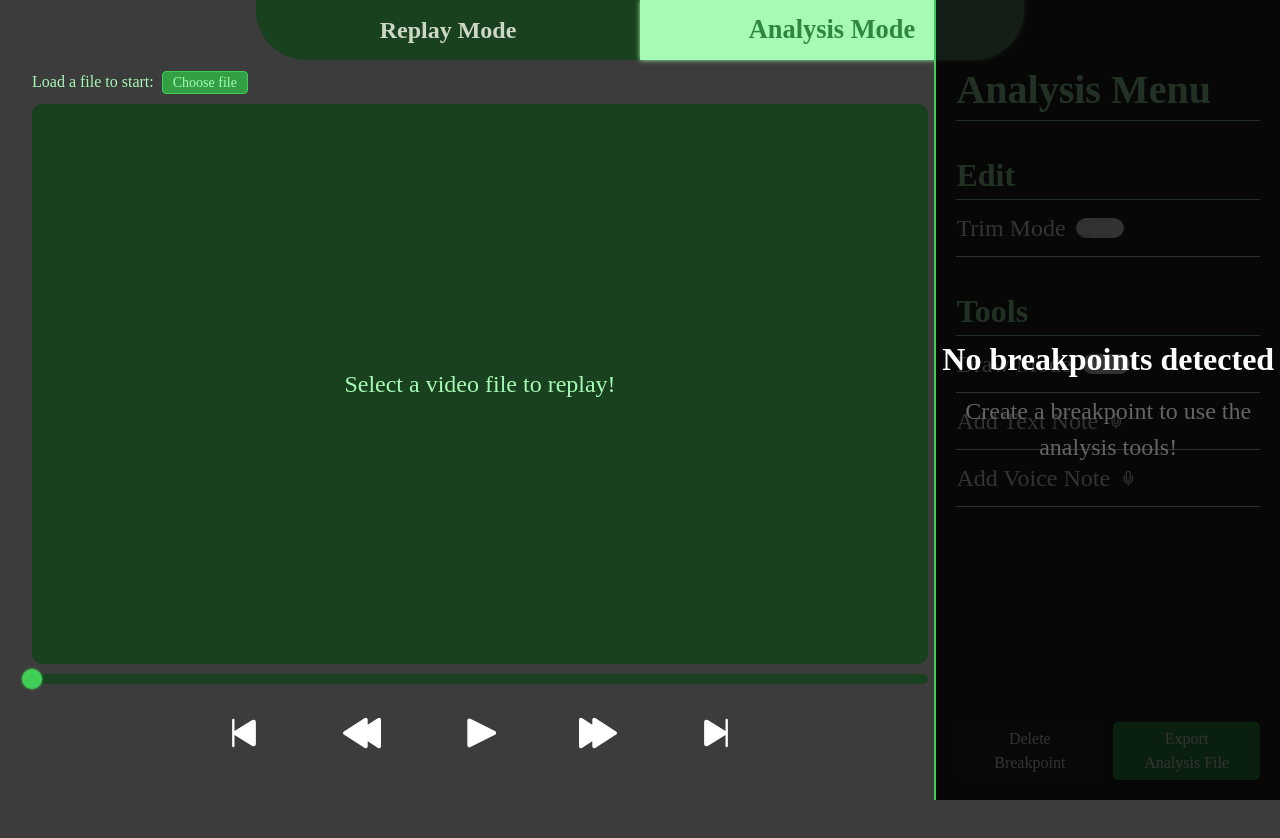
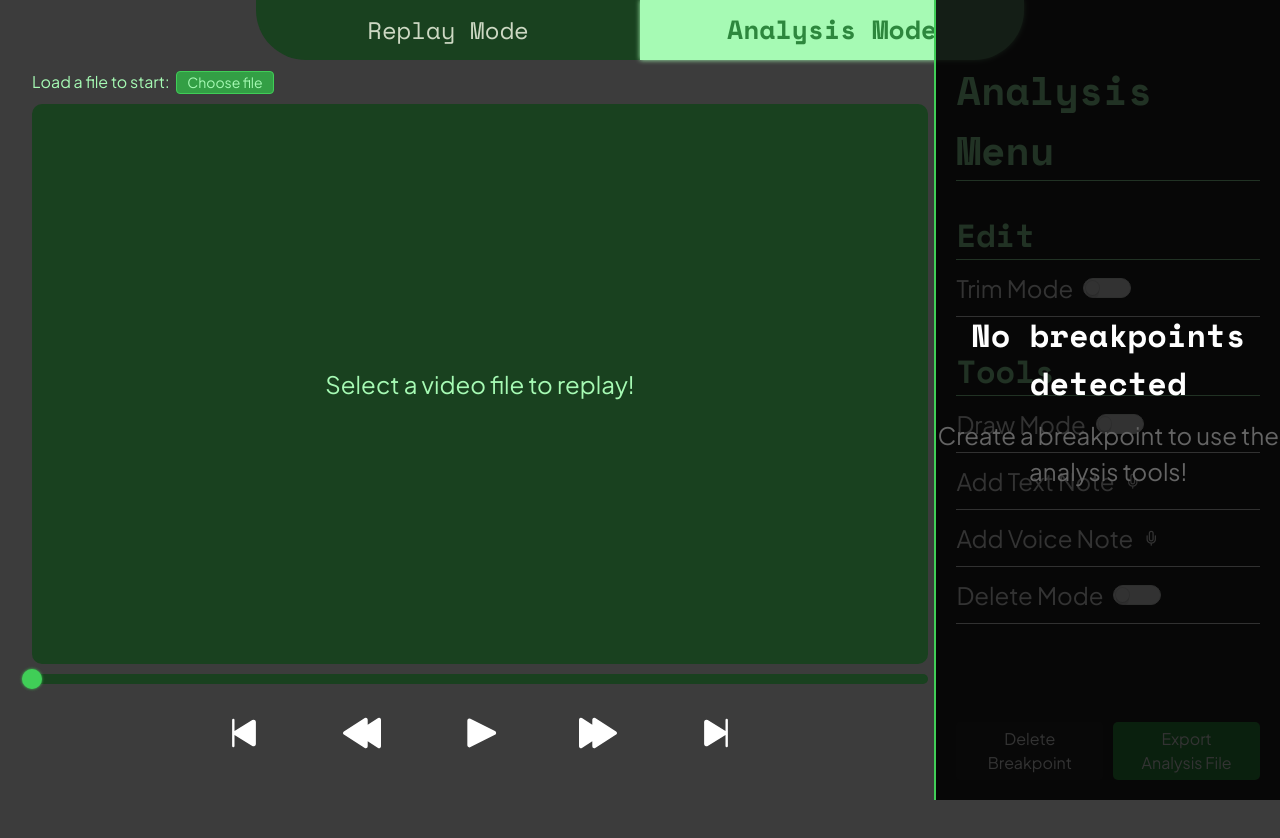
Before and after one commit to tas014/review-platform, a Vue app: page / in a window 1280 px wide. Both pictures are taken after a click on the element "Analysis Mode". Shown: the top 838 px of the page. Built offline with nearby package versions, Linux system fonts and the light colour scheme.

Commit message:
Implemented Delete Mode

```diff
--- a/src/App.vue
+++ b/src/App.vue
@@ -10,7 +10,8 @@ import useBreakpoint from "./components/store/hooks/useBreakpoint";
 /* import { invoke } from "@tauri-apps/api/core"; */
 
 const mode: Ref<"replay" | "analysis"> = ref("replay"); // for switching between analysis and replay modes
-const editing: Ref<null | "draw" | "trim" | "text" | "voice"> = ref(null);
+const editing: Ref<null | "draw" | "trim" | "text" | "voice" | "delete"> =
+  ref(null);
 const videoElement = useTemplateRef("video-playback");
 const playbackControls = useVideo(videoElement);
 const breakpointStore = useBreakpoint();
@@ -24,6 +25,7 @@ const toggleMode = () => {
 
 const updateVideoElement = () => {
   playbackControls.initializePlayback();
+  breakpointStore.resetBreakpointState();
 };
 provide("mode", {
   mode,
--- a/src/assets/globalVars.css
+++ b/src/assets/globalVars.css
@@ -1,3 +1,32 @@
+@font-face {
+  font-family: "Plus Jakarta Sans";
+  src: url("/fonts/Plus_Jakarta_Sans/PlusJakartaSans-Regular.ttf");
+}
+@font-face {
+  font-family: "Plus Jakarta Sans";
+  src: url("/fonts/Plus_Jakarta_Sans/PlusJakartaSans-Bold.ttf");
+  font-weight: bold;
+}
+@font-face {
+  font-family: "Plus Jakarta Sans";
+  src: url("/fonts/Plus_Jakarta_Sans/PlusJakartaSans-Italic.ttf");
+  font-style: italic;
+}
+@font-face {
+  font-family: "Space Mono";
+  src: url("/fonts/Space_Mono/SpaceMono-Regular.ttf");
+}
+@font-face {
+  font-family: "Space Mono";
+  src: url("/fonts/Space_Mono/SpaceMono-Bold.ttf");
+  font-weight: bold;
+}
+@font-face {
+  font-family: "Space Mono";
+  src: url("/fonts/Space_Mono/SpaceMono-Italic.ttf");
+  font-style: italic;
+}
+
 :root {
   --background: #3c3c3c;
   --green: #339f45;
@@ -19,10 +48,22 @@
   --success-color: #2a9d8f;
   --danger-hover-color: #d62828cc;
   --success-hover-color: #2a9d8fcc;
+  --plus-jakarta-sans: "Plus Jakarta Sans", sans-serif;
+  --space-mono: "Space Mono", monospace;
 }
 
 html {
   font-size: 62.5%;
+  font-family: var(--plus-jakarta-sans);
+}
+
+h1,
+h2,
+h3,
+h4,
+h5,
+h6 {
+  font-family: var(--space-mono);
 }
 
 body {
--- a/src/assets/interfaces/BreakpointType.ts
+++ b/src/assets/interfaces/BreakpointType.ts
@@ -78,6 +78,8 @@ type BreakpointHook = {
   setCurrentBreakpoint: (timeStamp: number | null) => void;
   removeBreakpoint: (timeStamp: number) => void;
   removeAllBreakpoints: () => void;
+  resetBreakpointState: () => void;
+  cleanupBreakpoints: (minTime: number, maxTime: number) => void;
   activeBreakpoint: Ref<Breakpoint | null>;
 };
 
--- a/src/components/AnalysisMenu.vue
+++ b/src/components/AnalysisMenu.vue
@@ -6,6 +6,7 @@ import VoiceMode from "./analysis/VoiceMode.vue";
 import NoBreakpointTemplate from "./analysis/NoBreakpointTemplate.vue";
 import { computed, inject } from "vue";
 import { BreakpointHook } from "../assets/interfaces/BreakpointType";
+import DeleteMode from "./analysis/DeleteMode.vue";
 
 const breakpointStore = inject("breakpointStore") as BreakpointHook;
 const hasBreakpoints = computed(() => breakpointStore.breakpoints.value.length > 0);
@@ -33,6 +34,7 @@ const deleteBreakpoint = () => {
           <DrawMode />
           <TextMode />
           <VoiceMode />
+          <DeleteMode />
         </ul>
       </div>
     </div>
--- a/src/components/Modes.vue
+++ b/src/components/Modes.vue
@@ -45,9 +45,14 @@ header {
   grid-template-columns: 1fr 1fr;
   width: 40%;
 }
-.wrapper h1:not(.selected) {
+.wrapper h1 {
   font-size: 1em;
 }
+
+.mode-container:not(.selected) h1 {
+  font-weight: normal;
+}
+
 .mode-container {
   display: grid;
   place-content: center;
--- /dev/null
+++ b/src/components/analysis/DeleteMode.vue
@@ -0,0 +1,32 @@
+<script setup lang="ts">
+import Checkbox from "../Checkbox.vue";
+import { computed, inject, Ref } from "vue";
+
+const editing = inject("editing") as Ref<
+  null | "draw" | "trim" | "text" | "voice" | "delete"
+>;
+
+const isToggled = computed(() => editing.value === "delete");
+
+const toggleDeleteMode = () => {
+  if (isToggled.value) {
+    editing.value = null;
+  } else {
+    editing.value = "delete";
+  }
+};
+</script>
+<template>
+  <li @click="toggleDeleteMode">
+    <span class="tool-name" :class="{ toggled: isToggled }">Delete Mode</span>
+    <Checkbox :isActive="isToggled" />
+  </li>
+</template>
+<style scoped>
+.tool-name {
+  cursor: pointer;
+}
+.toggled {
+  color: var(--green);
+}
+</style>
--- a/src/components/playback/VideoTimeline.vue
+++ b/src/components/playback/VideoTimeline.vue
@@ -27,8 +27,13 @@ const breakpointStore = inject("breakpointStore") as BreakpointHook;
 const { mode } = inject("mode") as ModeState;
 const VidInjection = inject("video") as VideoInjection;
 const { playbackControls } = VidInjection;
-const breakpoints = computed(() => breakpointStore.breakpoints.value);
-const { totalDuration: duration, currentTime } = playbackControls;
+const breakpoints = computed(() => {
+  return breakpointStore.breakpoints.value.filter((bp) => {
+    const percent = Number(frameToPercentage(bp.timeStamp));
+    return percent >= 0 && percent <= 100;
+  });
+});
+const { totalDuration: duration, currentTime, videoStart } = playbackControls;
 const editing = inject("editing") as any;
 
 const progressBar = ref<HTMLElement | null>(null);
@@ -54,12 +59,21 @@ const localTrimEnd = computed({
 
 const frameToPercentage = (frame: number) => {
   if (!playbackControls.totalDuration.value) return 0;
-  return ((frame / playbackControls.totalDuration.value) * 100).toFixed(2);
+  const start = videoStart.value || 0;
+  const total = playbackControls.totalDuration.value;
+  const end = total;
+
+  const segmentDuration = end - start;
+  return (((frame - start) / segmentDuration) * 100).toFixed(2);
 };
 
 const jumpToBreakpoint = (breakpoint: Breakpoint) => {
   if (!playbackControls.totalDuration.value) return;
-  const percent = breakpoint.timeStamp / playbackControls.totalDuration.value;
+  const start = videoStart.value || 0;
+  const total = playbackControls.totalDuration.value;
+  const segmentDuration = total - start;
+
+  const percent = (breakpoint.timeStamp - start) / segmentDuration;
   props.skipToTime(percent);
   currentBreakpoint.value = breakpoint.timeStamp;
   isSeeking.value = false;
--- a/src/components/store/hooks/useBreakpoint.ts
+++ b/src/components/store/hooks/useBreakpoint.ts
@@ -154,6 +154,25 @@ const useBreakpoint = () => {
     _state.activeBreakpoint = null;
   };
 
+  const resetBreakpointState = () => {
+    removeAllBreakpoints();
+    _state.videoData = null;
+  };
+
+  const cleanupBreakpoints = (minTime: number, maxTime: number) => {
+    _state.breakpoints = _state.breakpoints.filter(
+      (bp) => bp.timeStamp >= minTime && bp.timeStamp <= maxTime,
+    );
+    // If the active breakpoint was removed, clear it
+    if (
+      _state.activeBreakpoint &&
+      (_state.activeBreakpoint.timeStamp < minTime ||
+        _state.activeBreakpoint.timeStamp > maxTime)
+    ) {
+      _state.activeBreakpoint = null;
+    }
+  };
+
   // private methods
 
   /* const _setCurrentId = (newId?: number) => {
@@ -178,6 +197,8 @@ const useBreakpoint = () => {
     setCurrentBreakpoint,
     removeBreakpoint,
     removeAllBreakpoints,
+    resetBreakpointState,
+    cleanupBreakpoints,
     activeBreakpoint: toRef(_state, "activeBreakpoint"),
   };
 
--- a/src/components/store/hooks/useVideo.ts
+++ b/src/components/store/hooks/useVideo.ts
@@ -41,7 +41,7 @@ export function useVideo(initialSrc: VideoRef = ref(null)): VideoHook {
     const elapsedTime = _currentFrame.value - _startTime.value;
     if (segmentDuration > 0 && elapsedTime >= 0) {
       const rawPercentage = (elapsedTime / segmentDuration) * 100;
-      return Math.round(rawPercentage);
+      return Number(rawPercentage.toFixed(2));
     }
     // If the elapsed time is outside the segment bounds, return 0 or 100 depending on the case
     if (_currentFrame.value >= _totalDuration.value) return 100;
@@ -52,6 +52,7 @@ export function useVideo(initialSrc: VideoRef = ref(null)): VideoHook {
   const initializePlayback = () => {
     if (!_videoElementRef.value) return;
     // CRITICAL STEP: forces _totalDuration (Dependency 1) to re-run and return a number on call. To be used with the @loadedmetadata event.
+    _customVideoStart.value = null;
     _customVideoEnd.value = _videoElementRef.value.duration;
     _currentFrame.value = _startTime.value;
   };
--- a/src/components/video/VideoScreen.vue
+++ b/src/components/video/VideoScreen.vue
@@ -1,5 +1,5 @@
 <script setup lang="ts">
-import { inject, ref, computed, Ref, onMounted, watch } from "vue";
+import { inject, ref, computed, Ref, onMounted, onUnmounted, watch } from "vue";
 import type {
   TextContent,
   VoiceContent,
@@ -12,6 +12,7 @@ import TextIcon from "../icons/Text.vue";
 import VoiceIcon from "../icons/Voice.vue";
 import TextNote from "../analysis/elements/TextNote.vue";
 import VoiceNote from "../analysis/elements/VoiceNote.vue";
+import DeleteIcon from "../icons/Delete.vue";
 
 // Utils
 import {
@@ -24,7 +25,7 @@ import { startDrag } from "../../assets/utils/handleDrag";
 const { playbackControls } = inject("video") as VideoState;
 const { isPlaying } = playbackControls;
 const editing = inject("editing") as Ref<
-  null | "draw" | "trim" | "text" | "voice"
+  null | "draw" | "trim" | "text" | "voice" | "delete"
 >;
 const breakpointStore = inject("breakpointStore") as BreakpointHook;
 const activeBreakpoint = breakpointStore.activeBreakpoint;
@@ -33,6 +34,7 @@ const activeBreakpoint = breakpointStore.activeBreakpoint;
 const container = ref<HTMLElement | null>(null);
 const canvas = ref<HTMLCanvasElement | null>(null);
 const ctx = ref<CanvasRenderingContext2D | null>(null);
+let resizeObserver: ResizeObserver | null = null;
 
 const elementX = ref(0);
 const elementY = ref(0);
@@ -57,10 +59,30 @@ const setItemRef = (el: any, id: number) => {
 };
 
 const handleDragStart = (e: MouseEvent, item: TextContent | VoiceContent) => {
+  if (editing.value === "delete") return;
   const component = itemRefs.value[item.id];
   const element = component?.$el || component;
   if (element && container.value) {
     startDrag(e, item, element, container.value);
+  }
+};
+
+const isDeleting = ref(false);
+
+const deleteElement = (
+  id: number,
+  type: "text" | "voice",
+  event?: MouseEvent, // Make event optional for programmatic deletion
+) => {
+  if (editing.value === "delete" && activeBreakpoint.value) {
+    if (event) event.stopPropagation();
+    if (type === "text" && activeBreakpoint.value.textContent) {
+      activeBreakpoint.value.textContent =
+        activeBreakpoint.value.textContent.filter((t) => t.id !== id);
+    } else if (type === "voice" && activeBreakpoint.value.voiceContent) {
+      activeBreakpoint.value.voiceContent =
+        activeBreakpoint.value.voiceContent.filter((v) => v.id !== id);
+    }
   }
 };
 
@@ -74,10 +96,23 @@ const lineWidth = 3;
 
 // Initialize canvas
 onMounted(() => {
-  if (canvas.value) {
+  if (canvas.value && container.value) {
     ctx.value = canvas.value.getContext("2d");
+
+    // Initial resize
     resizeCanvas();
-    window.addEventListener("resize", resizeCanvas);
+
+    // Observe container for size changes
+    resizeObserver = new ResizeObserver(() => {
+      resizeCanvas();
+    });
+    resizeObserver.observe(container.value);
+  }
+});
+
+onUnmounted(() => {
+  if (resizeObserver) {
+    resizeObserver.disconnect();
   }
 });
 
@@ -117,6 +152,80 @@ const updateMousePosition = (e: MouseEvent) => {
         localRedraw,
       );
     }
+
+    if (editing.value === "delete" && isDeleting.value) {
+      performBufferedDeletion(elementX.value, elementY.value);
+    }
+  }
+};
+
+// Throttle deletion checks slightly if needed, but direct check is usually fine for reasonable note counts.
+const performBufferedDeletion = (x: number, y: number) => {
+  // 1. Check Drawings
+  checkDrawingCollision(x, y);
+
+  // 2. Check Notes via Refs
+  for (const id in itemRefs.value) {
+    const component = itemRefs.value[id];
+    // Notes can be generic components; get element
+    const el = component?.$el || component;
+    if (el instanceof HTMLElement) {
+      const rect = el.getBoundingClientRect();
+      // Check if point within rect (transforming mouse to global or rect to local?
+      // x/y are relative to container. rect is global.
+      // Easier to use global clientX/Y from event?
+      // updateMousePosition calculates relative X/Y.
+      // Let's use relative check:
+
+      if (!container.value) continue;
+      const containerRect = container.value.getBoundingClientRect();
+      const elLeft = rect.left - containerRect.left;
+      const elTop = rect.top - containerRect.top;
+
+      if (
+        x >= elLeft &&
+        x <= elLeft + rect.width &&
+        y >= elTop &&
+        y <= elTop + rect.height
+      ) {
+        // Determine type based on props or id presence in activeBreakpoint lists
+        // We need to map ID back to type.
+        // A cleaner way is to store type in refs or check separate lists.
+        // We iterated itemRefs. Let's check matching ID in lists.
+
+        if (
+          activeBreakpoint.value?.textContent?.some((t) => t.id === Number(id))
+        ) {
+          deleteElement(Number(id), "text");
+        } else if (
+          activeBreakpoint.value?.voiceContent?.some((v) => v.id === Number(id))
+        ) {
+          deleteElement(Number(id), "voice");
+        }
+      }
+    }
+  }
+};
+
+const checkDrawingCollision = (x: number, y: number) => {
+  if (activeBreakpoint.value?.drawingContent && ctx.value) {
+    const content = activeBreakpoint.value.drawingContent.content;
+    for (let i = content.length - 1; i >= 0; i--) {
+      const vector = content[i];
+      const path = new Path2D();
+      if (vector.line.length > 0) {
+        path.moveTo(vector.line[0].x, vector.line[0].y);
+        for (let j = 1; j < vector.line.length; j++) {
+          path.lineTo(vector.line[j].x, vector.line[j].y);
+        }
+      }
+      ctx.value.lineWidth = 10;
+      if (ctx.value.isPointInStroke(path, x, y)) {
+        activeBreakpoint.value.drawingContent.content.splice(i, 1);
+        localRedraw();
+        return; // Delete one at a time per frame is smoother visually? or maybe allowed to delete multiple.
+      }
+    }
   }
 };
 
@@ -126,6 +235,7 @@ const onMouseEnter = () => {
 
 const onMouseLeave = () => {
   isOutside.value = true;
+  isDeleting.value = false;
   if (isDrawing.value) {
     // Custom stop drawing logic to handle store interaction
     finishDrawing();
@@ -133,6 +243,12 @@ const onMouseLeave = () => {
 };
 
 const onMouseDown = () => {
+  if (editing.value === "delete") {
+    isDeleting.value = true;
+    // Also perform immediate check
+    performBufferedDeletion(elementX.value, elementY.value);
+  }
+
   if (editing.value === "draw" && activeBreakpoint.value) {
     startDrawing(
       elementX.value,
@@ -146,6 +262,7 @@ const onMouseDown = () => {
 };
 
 const onMouseUp = () => {
+  isDeleting.value = false;
   if (editing.value === "draw") {
     finishDrawing();
   }
@@ -154,11 +271,6 @@ const onMouseUp = () => {
 const finishDrawing = () => {
   if (isDrawing.value && currentVector.value && activeBreakpoint.value) {
     if (!activeBreakpoint.value.drawingContent) {
-      // Initialize drawing content if it doesn't exist
-      // We need to use store method or manual assignment if reactive
-      // Since we need to update the store, let's try to assign to the property directly if possible
-      // But activeBreakpoint is a Ref<Breakpoint>.
-      // We can create it via store method to be safe
       breakpointStore.createDrawingContent(
         activeBreakpoint.value.timeStamp,
         [], // content starts empty, we push next
@@ -167,7 +279,6 @@ const finishDrawing = () => {
       );
     }
 
-    // Now push the vector
     if (activeBreakpoint.value.drawingContent) {
       activeBreakpoint.value.drawingContent.content.push(currentVector.value);
     }
@@ -176,7 +287,6 @@ const finishDrawing = () => {
     isDrawing.value = false;
     localRedraw();
   } else {
-    // If not in a breakpoint, we just clear drawing state
     currentVector.value = null;
     isDrawing.value = false;
     localRedraw();
@@ -194,6 +304,21 @@ const handleClick = (e: MouseEvent) => {
 
   const position = { left: xPercent, top: yPercent };
   const dimensions = { width: 30, height: 20 };
+
+  if (editing.value === "delete") {
+    // Click deletion is now also handled by drag/mousedown logic, but keeping the check unified or redundant is fine.
+    // Actually, handleClick fires AFTER mouseUp. If we deleted on mouseDown/Move, element might be gone.
+    // checkDrawingCollision(x, y); would delete it.
+    // Since we handle onMouseDown => delete, standard click might hit empty space.
+    // Let's refactor handleClick to use same function just in case, or just rely on mouse handlers.
+    // Relying on mouse handlers covers "Click" (since it involves mousedown).
+    // So we can remove the specialized block here?
+    // User requested "holding down left click", so drag-to-delete.
+    // Standard click is just a short drag.
+    // safe to leave empty or call check once.
+    checkDrawingCollision(x, y);
+    return;
+  }
 
   if (editing.value === "text") {
     breakpointStore.createTextContent(
@@ -221,6 +346,8 @@ const cursorIcon = computed(() => {
       return TextIcon;
     case "voice":
       return VoiceIcon;
+    case "delete":
+      return DeleteIcon;
     default:
       return null;
   }
@@ -276,6 +403,7 @@ const cursorStyle = computed(() => ({
           :dimensions="item.dimensions"
           @dragStart="(e) => handleDragStart(e, item)"
           @update:dimensions="(dims) => (item.dimensions = dims)"
+          @click.capture="deleteElement(item.id, 'text', $event)"
         />
       </template>
       <template v-if="activeBreakpoint.voiceContent">
@@ -287,6 +415,7 @@ const cursorStyle = computed(() => ({
           :x="item.position.left"
           :y="item.position.top"
           @dragStart="(e) => handleDragStart(e, item)"
+          @click.capture="deleteElement(item.id, 'voice', $event)"
         />
       </template>
     </template>
```
Also changed, not shown: src/components/playback/PlaybackControls.vue (+8 -0 lines).
